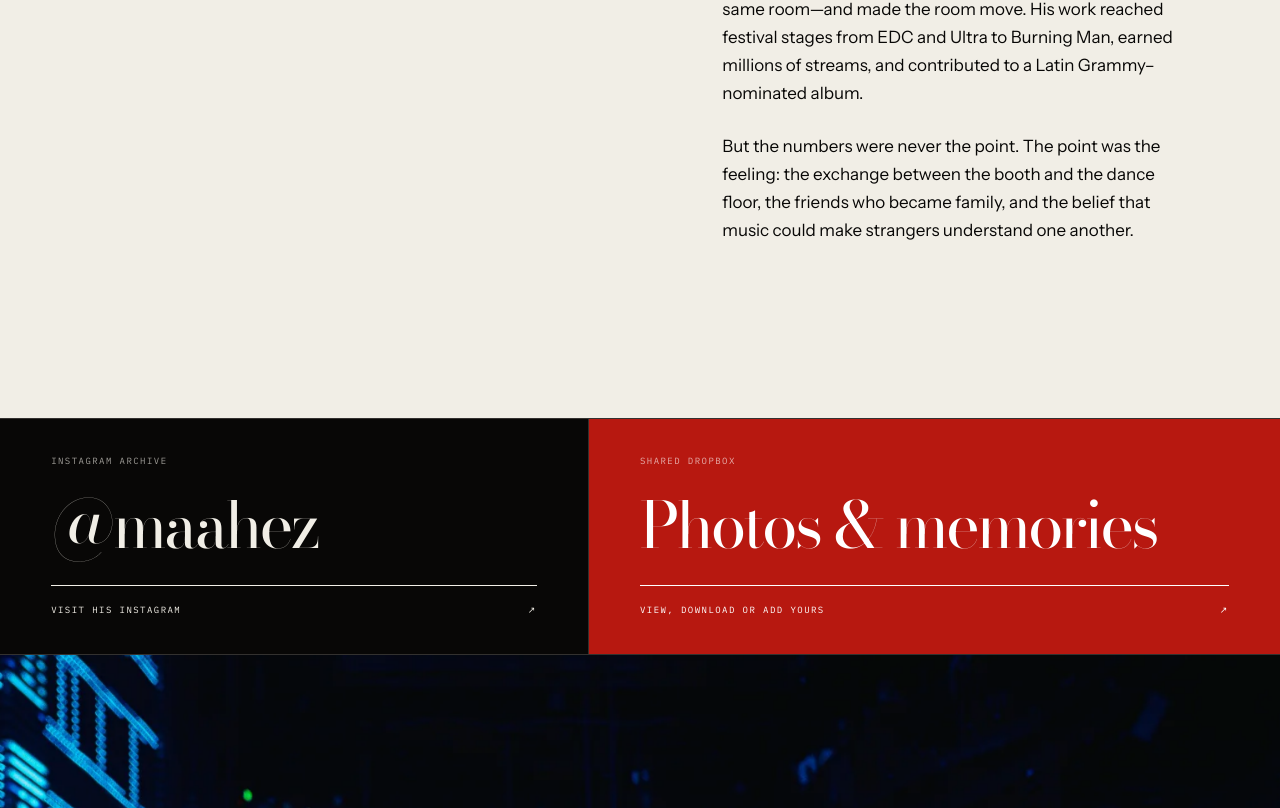
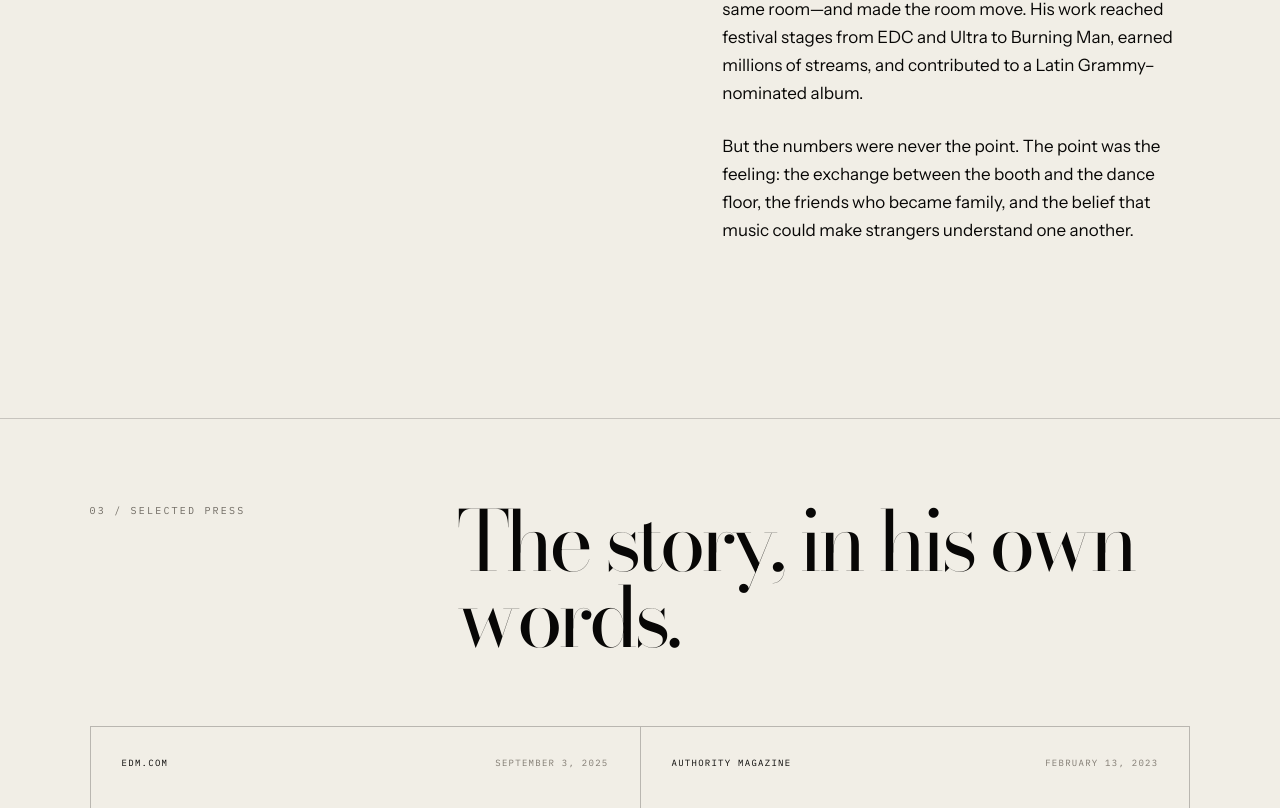
Before and after one commit to yourhousemktg-ctrl/maahez-memorial, a Next.js app: page / in a window 1280 px wide. Shown: the part 1992-2800 px from the top of the page. Built offline with nearby package versions, Linux system fonts and the light colour scheme.

Commit message:
feat: add selected press and refine TIEDYE photo

```diff
--- a/app/globals.css
+++ b/app/globals.css
@@ -284,6 +284,112 @@ img {
   font-family: var(--serif);
   font-size: clamp(27px, 3vw, 41px);
   line-height: 1.16;
+}
+
+.press-section {
+  padding: 0 7vw 150px;
+  border-top: 1px solid rgba(8, 7, 6, 0.18);
+  background: var(--ivory);
+  color: var(--ink);
+}
+
+.press-heading {
+  display: grid;
+  grid-template-columns: 0.55fr 1.45fr;
+  gap: 7vw;
+  align-items: start;
+  padding: 84px 0 70px;
+}
+
+.press-heading .section-index {
+  color: #706b63;
+}
+
+.press-heading h2 {
+  max-width: 910px;
+  margin: 0;
+  font-family: var(--serif);
+  font-size: clamp(51px, 6.5vw, 98px);
+  font-weight: 400;
+  letter-spacing: -0.055em;
+  line-height: 0.92;
+}
+
+.press-list {
+  display: grid;
+  grid-template-columns: repeat(2, minmax(0, 1fr));
+  border-top: 1px solid rgba(8, 7, 6, 0.24);
+  border-left: 1px solid rgba(8, 7, 6, 0.24);
+}
+
+.press-card {
+  min-height: 530px;
+  display: flex;
+  flex-direction: column;
+  padding: 29px 31px 31px;
+  border-right: 1px solid rgba(8, 7, 6, 0.24);
+  border-bottom: 1px solid rgba(8, 7, 6, 0.24);
+  transition: background 240ms ease, color 240ms ease;
+}
+
+.press-card-meta,
+.press-card-footer {
+  display: flex;
+  align-items: center;
+  justify-content: space-between;
+  gap: 20px;
+  font-family: var(--mono);
+  font-size: 9px;
+  letter-spacing: 0.14em;
+  text-transform: uppercase;
+}
+
+.press-card-meta span:last-child {
+  color: #817b72;
+}
+
+.press-card h3 {
+  max-width: 670px;
+  margin: 70px 0 24px;
+  font-family: var(--serif);
+  font-size: clamp(32px, 3.4vw, 53px);
+  font-weight: 400;
+  letter-spacing: -0.035em;
+  line-height: 1.02;
+}
+
+.press-card > p {
+  max-width: 580px;
+  margin: 0 0 45px;
+  color: #706b63;
+  font-size: 15px;
+  line-height: 1.65;
+}
+
+.press-card-footer {
+  margin-top: auto;
+  padding-top: 20px;
+  border-top: 1px solid rgba(8, 7, 6, 0.24);
+}
+
+.press-card-footer strong {
+  display: inline-flex;
+  gap: 13px;
+  align-items: center;
+  font-weight: 500;
+}
+
+.press-card:hover,
+.press-card:focus-visible {
+  background: var(--ink);
+  color: var(--ivory);
+}
+
+.press-card:hover .press-card-meta span:last-child,
+.press-card:focus-visible .press-card-meta span:last-child,
+.press-card:hover > p,
+.press-card:focus-visible > p {
+  color: var(--muted);
 }
 
 .community-links {
@@ -1180,8 +1286,13 @@ footer > p {
   .music-section,
   .events-heading,
   .memories-heading,
-  .merch-heading {
+  .merch-heading,
+  .press-heading {
     grid-template-columns: 1fr;
+  }
+
+  .press-heading {
+    gap: 28px;
   }
 
   .community-links {
@@ -1297,6 +1408,32 @@ footer > p {
   .events-section,
   .merch-section {
     padding: 100px 20px;
+  }
+
+  .press-section {
+    padding: 0 20px 100px;
+  }
+
+  .press-heading {
+    padding: 65px 0 48px;
+  }
+
+  .press-heading h2 {
+    font-size: clamp(50px, 15vw, 74px);
+  }
+
+  .press-list {
+    grid-template-columns: 1fr;
+  }
+
+  .press-card {
+    min-height: 460px;
+    padding: 24px 21px 25px;
+  }
+
+  .press-card h3 {
+    margin-top: 55px;
+    font-size: clamp(35px, 10.5vw, 48px);
   }
 
   .community-links {
--- a/app/page.tsx
+++ b/app/page.tsx
@@ -4,6 +4,25 @@ const DROPBOX_URL =
   "https://www.dropbox.com/scl/fo/qzcsu4cwixa4rf7pdpb4f/APnFDB4zZ88cRfSVpodHQGc/%F0%9F%93%B7%20Photos?dl=0&rlkey=bbtu1qa3p6hlcmt1ig41h7jeq&subfolder_nav_tracking=1";
 
 const INSTAGRAM_MEMORIAL_CHAT = "https://ig.me/j/AbZk8mBjLfMaRfqt/";
+
+const pressFeatures = [
+  {
+    publication: "EDM.com",
+    date: "September 3, 2025",
+    title: "Meet MAAHEZ, the House Producer Shaping HUGEL’s Make The Girls Dance Label",
+    description:
+      "An artist spotlight on his Cuban-American perspective, genre-blending sound, global stages, and growing body of work with HUGEL’s label.",
+    url: "https://edm.com/music-releases/artist-spotlight-maahez-hugel-make-the-girls-dance-label/",
+  },
+  {
+    publication: "Authority Magazine",
+    date: "February 13, 2023",
+    title: "Rising Music Stars Dirty Audio and MAAHEZ on What It Takes to Shine",
+    description:
+      "A candid conversation about his origin story, culture, innovation, hard-earned lessons, and the principles he carried into music.",
+    url: "https://medium.com/authority-magazine/rising-music-star-dirty-audio-and-maahez-on-the-five-things-you-need-to-shine-in-the-music-industry-9457494709ce",
+  },
+];
 
 const archiveImages = [
   { src: "/archive/night-out.jpg", alt: "Maahez celebrating with friends", className: "archive-wide" },
@@ -112,6 +131,7 @@ export default function Home() {
         </a>
         <nav aria-label="Primary navigation">
           <a href="#story">Story</a>
+          <a href="#press">Press</a>
           <a href="#music">Music</a>
           <a href="#events">Events</a>
           <a href="#memories">Photo archive</a>
@@ -163,6 +183,29 @@ export default function Home() {
         </div>
       </section>
 
+      <section className="press-section" id="press" aria-labelledby="press-title">
+        <div className="press-heading">
+          <p className="section-index">03 / Selected press</p>
+          <h2 id="press-title">The story, in his own words.</h2>
+        </div>
+        <div className="press-list">
+          {pressFeatures.map((feature, index) => (
+            <a className="press-card" href={feature.url} target="_blank" rel="noreferrer" key={feature.url}>
+              <div className="press-card-meta">
+                <span>{feature.publication}</span>
+                <span>{feature.date}</span>
+              </div>
+              <h3>{feature.title}</h3>
+              <p>{feature.description}</p>
+              <div className="press-card-footer">
+                <span>0{index + 1}</span>
+                <strong>Read the feature <Arrow /></strong>
+              </div>
+            </a>
+          ))}
+        </div>
+      </section>
+
       <section className="community-links" aria-label="Maahez community links">
         <a className="community-link community-instagram" href="https://www.instagram.com/maahez/" target="_blank" rel="noreferrer">
           <span>Instagram archive</span>
@@ -187,7 +230,7 @@ export default function Home() {
 
       <section className="music-section" id="music">
         <div className="music-copy">
-          <p className="section-index">03 / Keep listening</p>
+          <p className="section-index">04 / Keep listening</p>
           <h2>The music stays.</h2>
           <p>
             Play it loud. Share the records. Let the work keep finding new rooms and new people.
@@ -214,7 +257,7 @@ export default function Home() {
       <section className="events-section" id="events">
         <div className="events-heading">
           <div>
-            <p className="section-index">04 / Memorial events</p>
+            <p className="section-index">05 / Memorial events</p>
             <h2>Come together for Maahez.</h2>
           </div>
           <p>
@@ -281,7 +324,7 @@ export default function Home() {
       <section className="memories-section" id="memories">
         <div className="memories-heading">
           <div>
-            <p className="section-index">05 / Shared Dropbox archive</p>
+            <p className="section-index">06 / Shared Dropbox archive</p>
             <h2>The moments between the stages.</h2>
           </div>
           <div className="memories-aside">
@@ -342,7 +385,7 @@ export default function Home() {
 
       <section className="merch-section" id="merch">
         <div className="merch-heading">
-          <p className="section-index">06 / Support his family</p>
+          <p className="section-index">07 / Support his family</p>
           <h2>Wear the memories forward.</h2>
           <div className="family-note">
             <span className="signal-dot" aria-hidden="true" />
```
Also changed, not shown: public/archive/maahez-tiedye.jpg, 1 other file (tests, documents, lock files or other folders).
